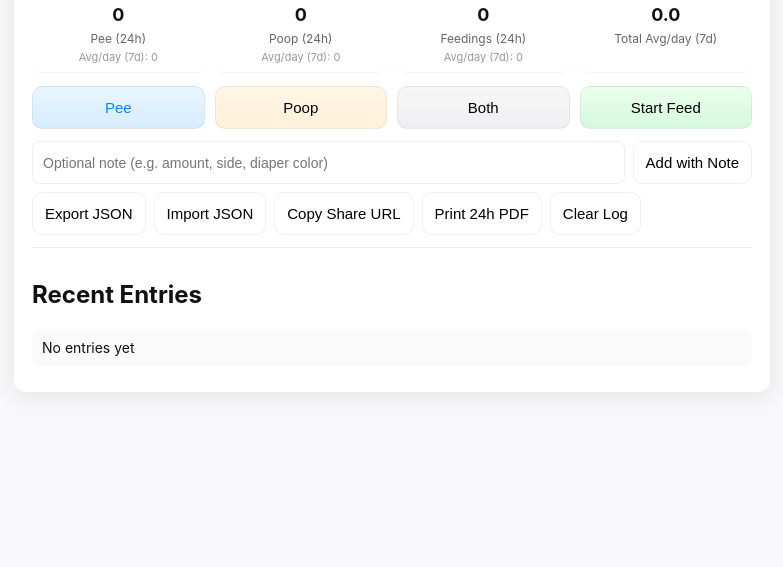
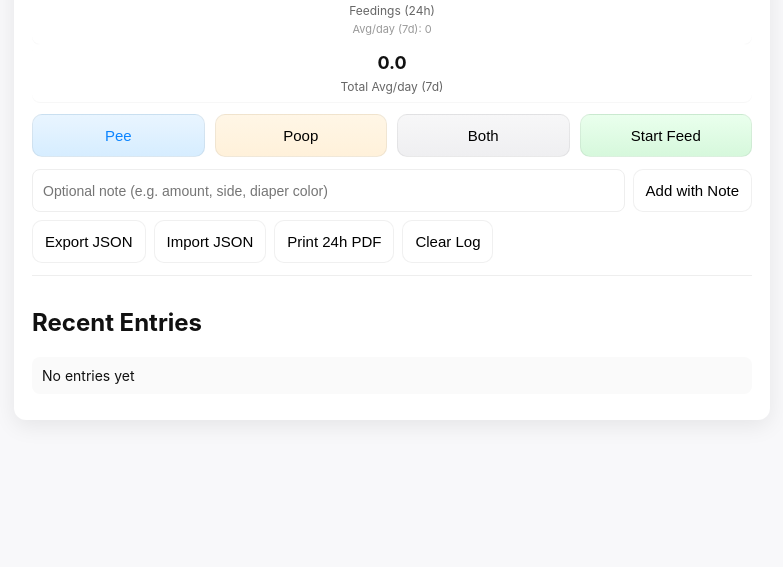
Before and after one commit to tycm/BabyLog, a plain HTML site: page index.html in a window 1280 px wide. Shown: the part 233-800 px from the top of the page, without its empty margins (248-1031 px from the left). Drawn offline with Linux system fonts and the light colour scheme.

Commit message:
Remove broken/weird features

```diff
--- a/index.html
+++ b/index.html
@@ -13,8 +13,8 @@
 <body>
   <main>
     <h1>Baby Log</h1>
-
-    <div id="counters" class="counters">
+    <!-- Hiding Pee & Poop Counter Unused -->
+    <!-- <div id="counters" class="counters">
       <div class="counter">
         <strong id="countPee">0</strong>
         <div class="small">Pee (24h)</div>
@@ -24,7 +24,7 @@
         <strong id="countPoop">0</strong>
         <div class="small">Poop (24h)</div>
         <div class="tiny" id="avgPoop">Avg/day (7d): 0</div>
-      </div>
+      </div> -->
       <div class="counter">
         <strong id="countFeed">0</strong>
         <div class="small">Feedings (24h)</div>
@@ -52,7 +52,7 @@
       <button id="export">Export JSON</button>
       <button id="importBtn">Import JSON</button>
       <input type="file" id="importFile" accept="application/json" style="display:none" />
-      <button id="shareBtn">Copy Share URL</button>
+      <!-- Share Button functioning incorrectly <button id="shareBtn">Copy Share URL</button> -->
       <button id="printBtn">Print 24h PDF</button>
       <button id="clear">Clear Log</button>
     </div>
```
